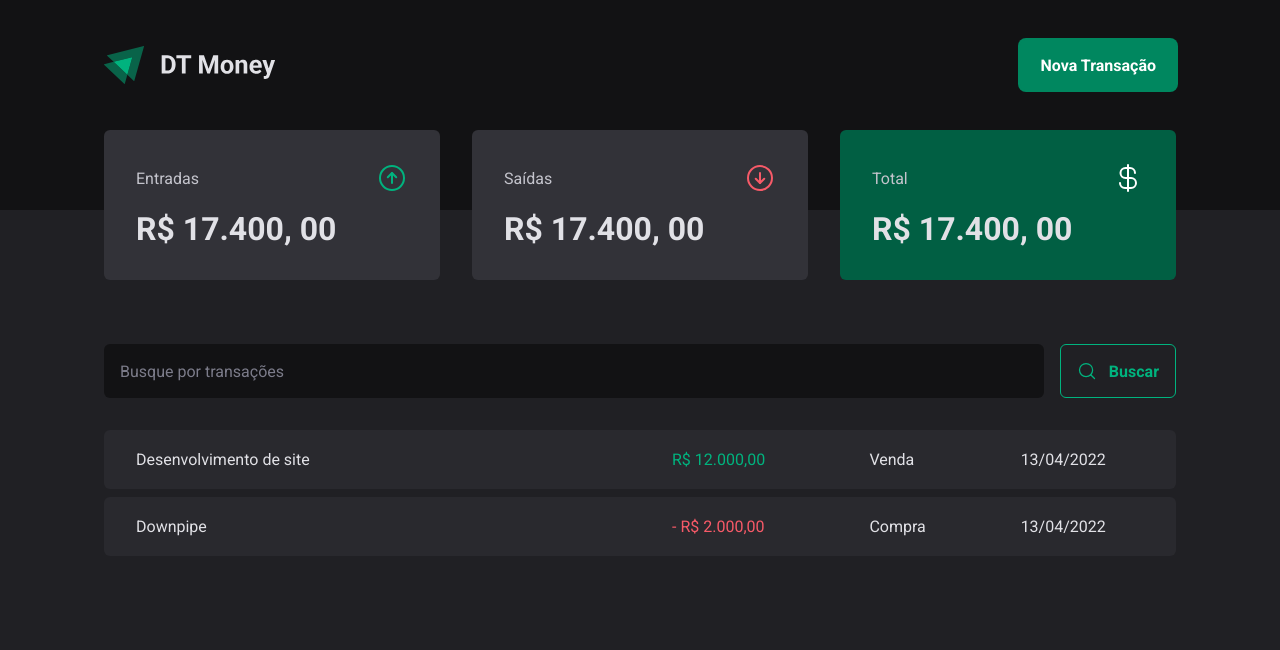
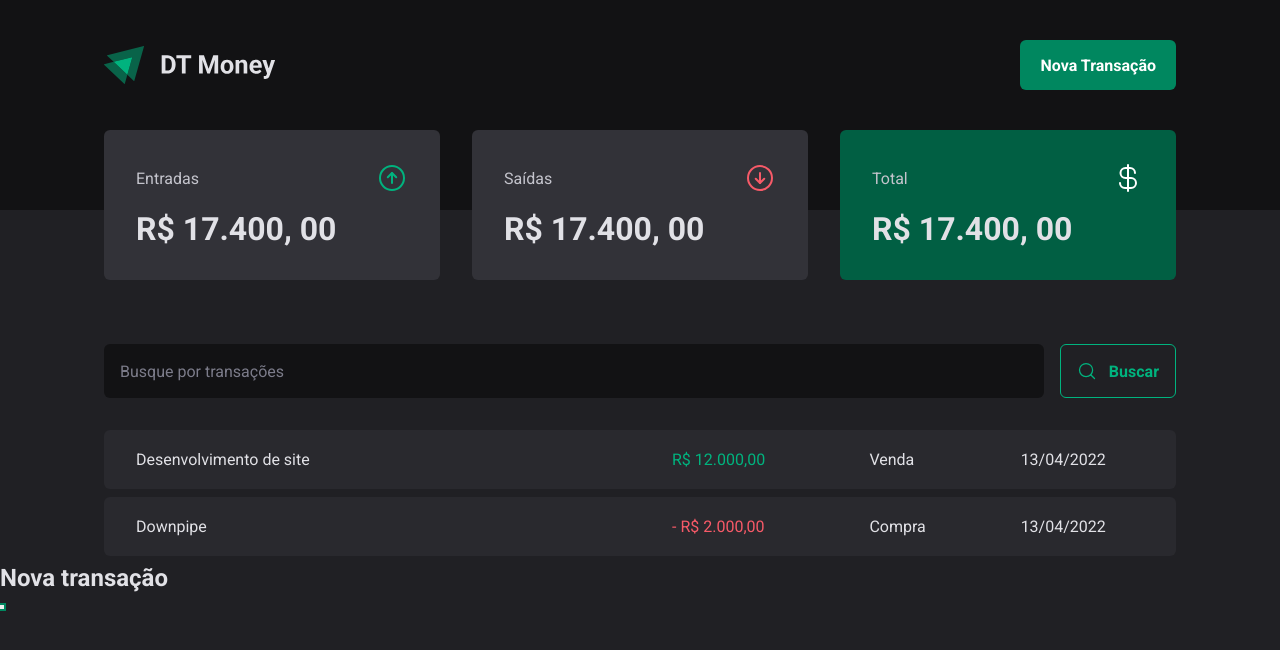
Before and after one commit to wwilliamsantana/dashboard-controle-financeiro, a React (Vite) app: page / in a window 1280 px wide. Both pictures are taken after a click on the button "Nova Transação". Shown: the top 650 px of the page. Built offline with nearby package versions, Linux system fonts and the light colour scheme.

Commit message:
Estrutura visual - Criando um modal acessível

```diff
--- a/package.json
+++ b/package.json
@@ -9,6 +9,7 @@
     "preview": "vite preview"
   },
   "dependencies": {
+    "@radix-ui/react-dialog": "^1.0.2",
     "phosphor-react": "^1.4.1",
     "react": "^18.2.0",
     "react-dom": "^18.2.0",
--- a/src/components/Header/index.tsx
+++ b/src/components/Header/index.tsx
@@ -1,12 +1,30 @@
 import { HeaderContainer, HeaderContent, NewTransactionButton } from "./styles";
 import logoImg from "../../assets/logo.svg"
+import * as Dialog from '@radix-ui/react-dialog';
+
 
 export function Header(){
   return (
     <HeaderContainer>
       <HeaderContent>
         <img src={logoImg} alt="" />
-        <NewTransactionButton>Nova Transação</NewTransactionButton>
+
+        <Dialog.Root>
+          <Dialog.Trigger asChild>
+            <NewTransactionButton>Nova Transação</NewTransactionButton>
+          </Dialog.Trigger>
+
+          <Dialog.Portal>
+            <Dialog.Overlay />
+            <Dialog.Content>
+              <Dialog.Title>Nova transação</Dialog.Title>
+
+              <Dialog.Close />
+            </Dialog.Content>
+          </Dialog.Portal>
+
+        </Dialog.Root>
+
       </HeaderContent>
     </HeaderContainer>
   )
```
Also changed, not shown: 1 other file (tests, documents, lock files or other folders).
